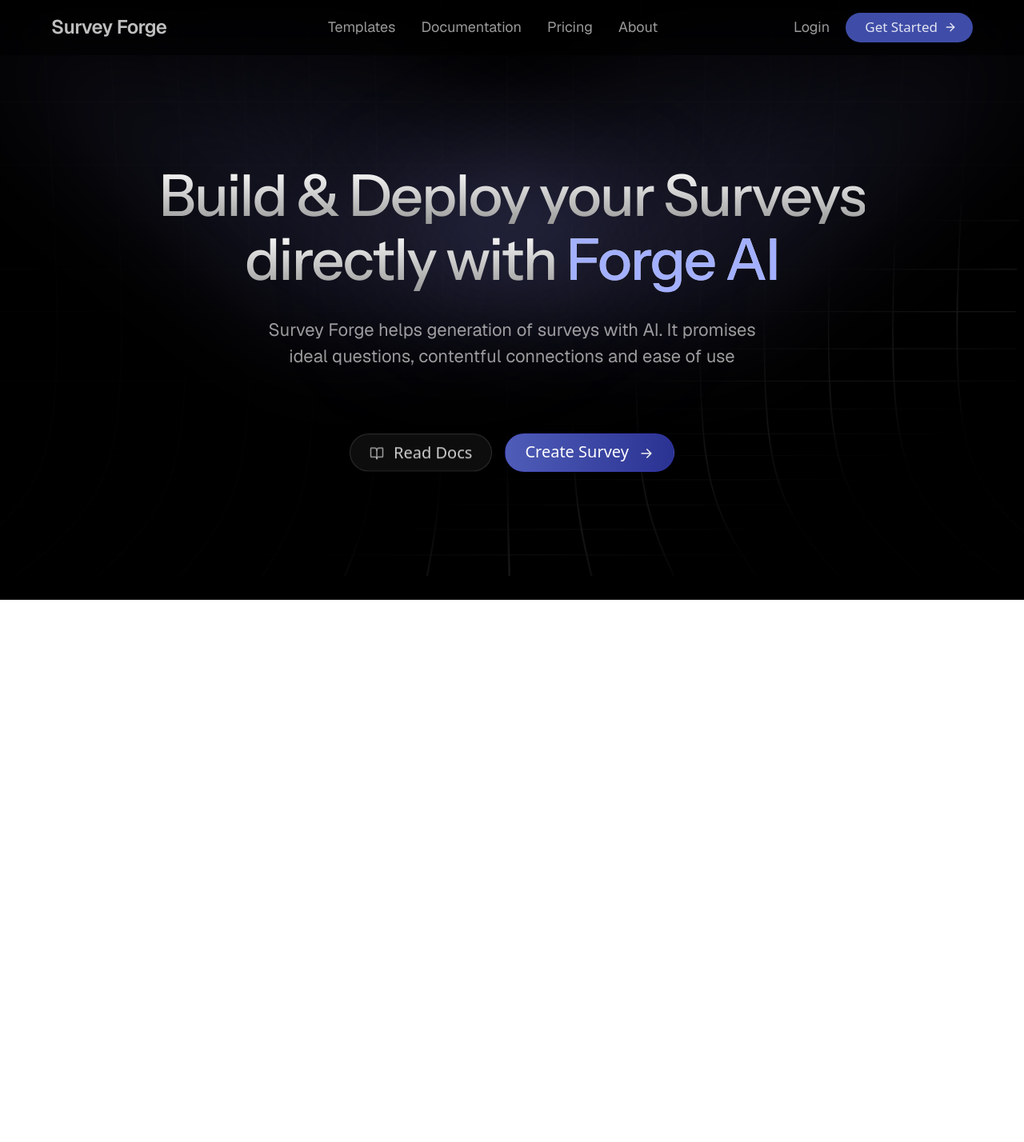
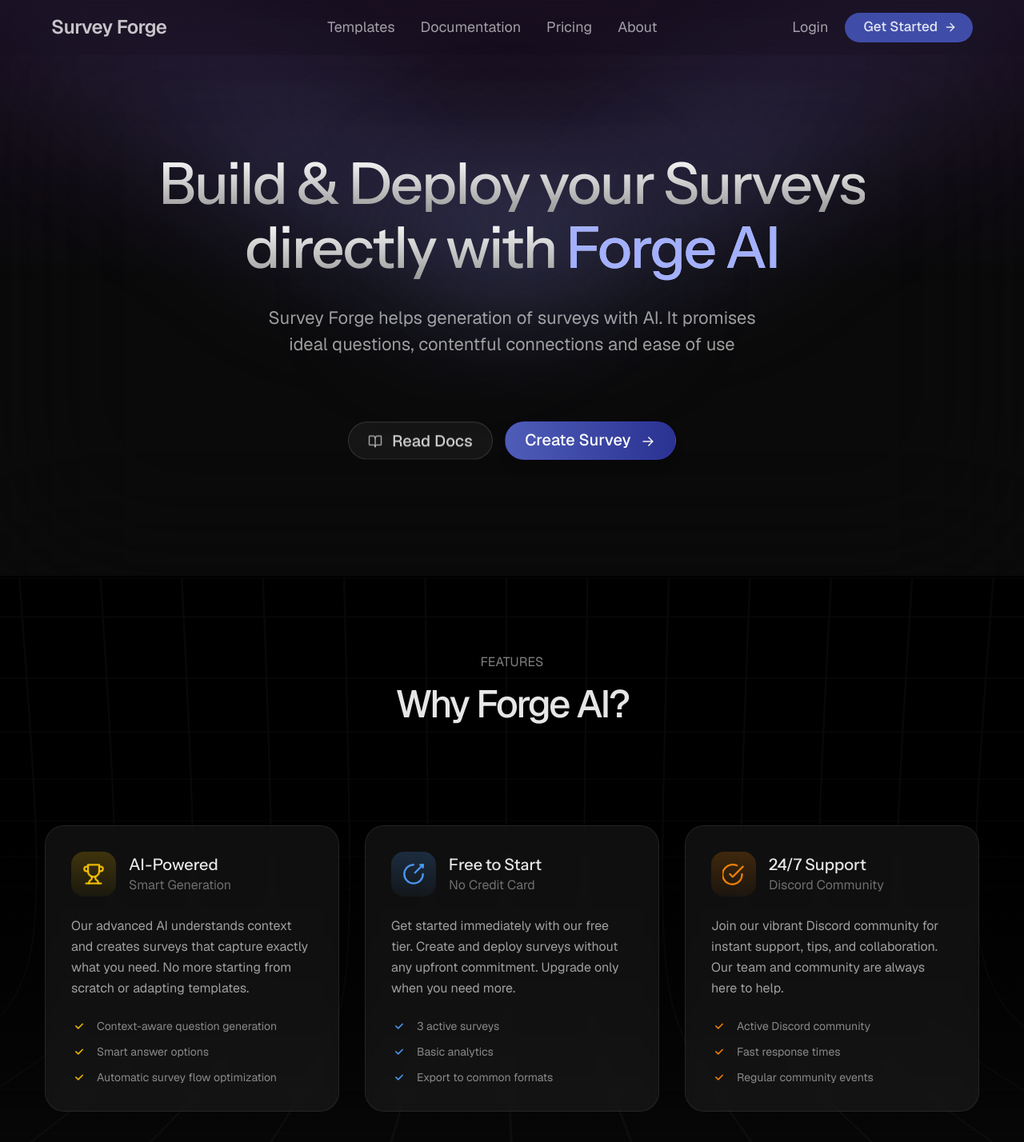
Before and after one commit to shashwtd/survey-forge, a Next.js app: page / in a window 1280 px wide. Shown: the top 1428 px of the page at 80% size. Before the commit the page ends 800 px from the top, so only its background shows below. Built offline with nearby package versions, Linux system fonts and the light colour scheme; no server answers.

Commit message:
improved homepage

```diff
--- a/src/app/layout.tsx
+++ b/src/app/layout.tsx
@@ -2,6 +2,7 @@ import type { Metadata } from "next";
 import { Geist, Instrument_Sans } from "next/font/google";
 import "./globals.css";
 import Header from "@/components/Header";
+import Footer from "@/components/Footer";
 
 const instrumentSans = Instrument_Sans({
   variable: "--font-instrument-sans",
@@ -30,10 +31,11 @@ export default function RootLayout({
   return (
     <html lang="en">
       <body
-        className={`${geistSans.variable} ${instrumentSans.variable} antialiased`}
+        className={`${geistSans.variable} ${instrumentSans.variable} antialiased font-sans!`}
       >
         <Header />
-        {children}
+        <main>{children}</main>
+        <Footer />
       </body>
     </html>
   );
--- a/src/app/page.tsx
+++ b/src/app/page.tsx
@@ -3,30 +3,113 @@
 import React, { useEffect, useRef } from "react";
 import Image from "next/image";
 import Link from "next/link";
-import { LucideBookOpen } from "lucide-react";
+import { LucideBookOpen, Trophy } from "lucide-react";
 import gsap from "gsap";
 import { SlowMo } from "gsap/all";
 
 gsap.registerPlugin(SlowMo);
 
+const FeatureCard = ({
+    title,
+    subtitle,
+    description,
+    icon: Icon,
+    features,
+    color,
+}: {
+    title: string;
+    subtitle: string;
+    description: string;
+    icon: React.ComponentType<{ className?: string }>;
+    features: string[];
+    color: "yellow" | "blue" | "orange";
+}) => {
+    const colorMap = {
+        yellow: "from-yellow-400/20 to-yellow-400/5 border-yellow-400/20 text-yellow-400/90",
+        blue: "from-blue-400/20 to-blue-400/5 border-blue-400/20 text-blue-400/90",
+        orange: "from-orange-400/20 to-orange-400/5 border-orange-400/20 text-orange-400/90",
+    };
+
+    return (
+        <div className="group relative select-none">
+            <div
+                className={`absolute inset-0 bg-gradient-to-r ${colorMap[color]
+                    .replace("from-", "from-")
+                    .replace(
+                        "to-",
+                        "to-"
+                    )} rounded-3xl blur-xl opacity-0 group-hover:opacity-40 transition-opacity duration-500`}
+            ></div>
+            <div className="relative flex flex-col gap-6 p-8 rounded-3xl bg-white/6 border border-white/8 backdrop-blur-sm hover:bg-white/[0.05] transition-all duration-300">
+                <div className="flex items-center gap-4">
+                    <div
+                        className={`flex items-center justify-center w-14 h-14 rounded-2xl bg-gradient-to-b ${colorMap[color]}`}
+                    >
+                        <Icon className="size-7" />
+                    </div>
+                    <div>
+                        <h3 className="text-xl font-medium text-white/90 font-instrument-sans">
+                            {title}
+                        </h3>
+                        <p className="text-white/40 font-geist">{subtitle}</p>
+                    </div>
+                </div>
+                <p className="text-white/60 font-geist leading-relaxed">
+                    {description}
+                </p>
+                <ul className="space-y-3">
+                    {features.map((feature, index) => (
+                        <li
+                            key={index}
+                            className="flex items-center gap-3 text-sm text-white/50"
+                        >
+                            <svg
+                                className={`size-5 ${colorMap[color]}`}
+                                viewBox="0 0 24 24"
+                                fill="none"
+                                xmlns="http://www.w3.org/2000/svg"
+                            >
+                                <path
+                                    d="M7 12L10.5 15.5L17 9"
+                                    stroke="currentColor"
+                                    strokeWidth="2"
+                                    strokeLinecap="round"
+                                    strokeLinejoin="round"
+                                />
+                            </svg>
+                            {feature}
+                        </li>
+                    ))}
+                </ul>
+            </div>
+        </div>
+    );
+};
+
 export default function Home() {
-    const gridContainerRef = useRef<HTMLDivElement>(null);
+    const surveyPreviewRef = useRef<HTMLDivElement>(null);
+    const statsRef = useRef<HTMLDivElement>(null);
 
     useEffect(() => {
         const ctx = gsap.context(() => {
-            const tl = gsap.timeline({ repeat: -1 });
+            // Survey preview floating animation
+            gsap.to(surveyPreviewRef.current, {
+                y: 20,
+                duration: 2,
+                repeat: -1,
+                yoyo: true,
+                ease: "power1.inOut",
+            });
 
-            tl.fromTo(
-                gridContainerRef.current,
-                {
-                    "--gradient-position": "-50%",
-                },
-                {
-                    "--gradient-position": "55%",
-                    duration: 7,
-                    ease: "slow(0.5,0.1,false)",
-                }
-            );
+            // Stats reveal animation
+            gsap.from(statsRef.current?.children || [], {
+                opacity: 0,
+                y: 20,
+                duration: 0.8,
+                stagger: 0.2,
+                ease: "power2.out",
+                delay: 0.5,
+            });
         });
 
         return () => ctx.revert();
@@ -34,35 +117,12 @@ export default function Home() {
 
     return (
         <main className="w-screen h-auto bg-black flex flex-col items-center justify-center">
-            <section className="w-full h-[750px] pt-12 flex flex-col items-center justify-center bg-black relative overflow-hidden">
-                <div
-                    ref={gridContainerRef}
-                    id="grid-container"
-                    className="absolute w-screen h-auto aspect-video top-0 max-w-[1536px] opacity-15 overflow-hidden"
-                    style={
-                        {
-                            "--gradient-position": "-100%",
-                            WebkitMaskImage:
-                                "linear-gradient(to bottom right, #0002 0%, #0002 calc(35% + var(--gradient-position)), black calc(45% + var(--gradient-position)), #0002 calc(55% + var(--gradient-position)))",
-                            maskImage:
-                                "linear-gradient(to bottom right, #0002 0%, #0002 calc(35% + var(--gradient-position)), black calc(45% + var(--gradient-position)), #0002 calc(55% + var(--gradient-position)))",
-                        } as React.CSSProperties
-                    }
-                >
-                    <Image
-                        unoptimized
-                        src="/assets/grid-max.png"
-                        alt="Grid Pattern"
-                        fill
-                        className="object-cover"
-                        style={{
-                            objectPosition: "center -48px",
-                        }}
-                    />
-                </div>
+            <section className="w-full bg-[#0a0a0a] h-screen max-h-[720px] flex flex-col items-center justify-center relative overflow-hidden pt-12">
+                {/* Background gradient with blur */}
+                <div className="absolute inset-0 bg-gradient-to-b from-purple-500/10 via-transparent to-transparent backdrop-blur-[100px] pointer-events-none"></div>
 
                 {/* Light beams container limited to 1440px */}
-                <div className="absolute w-full max-w-[1560px] h-full left-1/2 transform -translate-x-1/2 pointer-events-none overflow-visible">
+                <div className="absolute w-full max-w-[1560px] h-full left-1/2 transform -translate-x-1/2 -top-8 pointer-events-none overflow-visible">
                     {/* Left light beam */}
                     <div className="absolute -left-20 w-max h-max overflow-visible">
                         <Image
@@ -148,7 +208,7 @@ export default function Home() {
                         ease of use
                     </h4>
                 </div>
-                <div className="flex items-center justify-center w-max h-max mt-12 z-10">
+                <div className="flex flex-col items-center justify-center w-full h-max mt-12 z-10">
                     <div className="flex gap-4 mt-8">
                         <Link
                             href="/documentation"
@@ -165,7 +225,8 @@ export default function Home() {
                             href="/app"
                             className="group rounded-full cursor-pointer flex items-center justify-center gap-3 px-6 pb-2.5 pt-2 text-white text-xl font-medium shadow-lg border border-indigo-600/20 transition-all duration-300 relative overflow-hidden"
                             style={{
-                                background: "linear-gradient(to right, #4f5db8, #2a3292)",
+                                background:
+                                    "linear-gradient(to right, #4f5db8, #2a3292)",
                             }}
                         >
                             <span className="absolute inset-0 bg-gradient-to-r from-indigo-500/0 via-indigo-400/40 to-indigo-500/0 translate-x-[-100%] group-hover:translate-x-[100%] transition-transform duration-700"></span>
@@ -189,6 +250,116 @@ export default function Home() {
                     </div>
                 </div>
             </section>
+
+            {/* Features Section */}
+            <section className="w-full py-24 bg-gradient-to-b from-black to-neutral-950 pb-40 relative overflow-hidden">
+                <div className="absolute inset-0 bg-[url('/assets/grid_pattern.png')] bg-no-repeat bg-[center_top] opacity-20"></div>
+                <div className="max-w-[1200px] mx-auto px-4">
+                    <div className="flex flex-col items-center justify-center pb-12 gap-4">
+                        <p className="text-white/50 font-sans text-base text-center max-w-3xl mx-auto">
+                            FEATURES
+                        </p>
+
+                        <h2 className="font-medium tracking-tighter text-4xl lg:text-5xl font-sans text-white/90 text-center">
+                            Why Forge AI?
+                        </h2>
+                    </div>
+
+                    <p className="text-white/60 font-geist text-xl text-center max-w-3xl mx-auto mb-20"></p>
+                    <div className="grid grid-cols-1 md:grid-cols-3 gap-8">
+                        <FeatureCard
+                            title="AI-Powered"
+                            subtitle="Smart Generation"
+                            description="Our advanced AI understands context and creates surveys that capture exactly what you need. No more starting from scratch or adapting templates."
+                            icon={Trophy}
+                            color="yellow"
+                            features={[
+                                "Context-aware question generation",
+                                "Smart answer options",
+                                "Automatic survey flow optimization",
+                            ]}
+                        />
+
+                        <FeatureCard
+                            title="Free to Start"
+                            subtitle="No Credit Card"
+                            description="Get started immediately with our free tier. Create and deploy surveys without any upfront commitment. Upgrade only when you need more."
+                            icon={({ className }: { className?: string }) => (
+                                <svg
+                                    className={className}
+                                    viewBox="0 0 24 24"
+                                    fill="none"
+                                    xmlns="http://www.w3.org/2000/svg"
+                                >
+                                    <path
+                                        d="M12 2C6.48 2 2 6.48 2 12C2 17.52 6.48 22 12 22C17.52 22 22 17.52 22 12"
+                                        stroke="currentColor"
+                                        strokeWidth="2"
+                                        strokeLinecap="round"
+                                        strokeLinejoin="round"
+                                    />
+                                    <path
+                                        d="M22 2L13.5 10.5"
+                                        stroke="currentColor"
+                                        strokeWidth="2"
+                                        strokeLinecap="round"
+                                        strokeLinejoin="round"
+                                    />
+                                    <path
+                                        d="M19 2H22V5"
+                                        stroke="currentColor"
+                                        strokeWidth="2"
+                                        strokeLinecap="round"
+                                        strokeLinejoin="round"
+                                    />
+                                </svg>
+                            )}
+                            color="blue"
+                            features={[
+                                "3 active surveys",
+                                "Basic analytics",
+                                "Export to common formats",
+                            ]}
+                        />
+
+                        <FeatureCard
+                            title="24/7 Support"
+                            subtitle="Discord Community"
+                            description="Join our vibrant Discord community for instant support, tips, and collaboration. Our team and community are always here to help."
+                            icon={({ className }: { className?: string }) => (
+                                <svg
+                                    className={className}
+                                    viewBox="0 0 24 24"
+                                    fill="none"
+                                    xmlns="http://www.w3.org/2000/svg"
+                                >
+                                    <path
+                                        d="M21.0001 12.07V13C20.9975 15.2144 20.2042 17.3556 18.7704 19.0892C17.3366 20.8227 15.3466 22.0564 13.1449 22.5947C10.9432 23.1331 8.63312 22.9461 6.53984 22.0591C4.44656 21.1721 2.69644 19.6354 1.55972 17.6988C0.422996 15.7622 -0.0612131 13.522 0.19494 11.2978C0.451093 9.07358 1.43829 6.98558 3.0091 5.32141C4.57992 3.65724 6.64058 2.50505 8.89043 2.04965C11.1403 1.59425 13.4574 1.85878 15.5401 2.80007"
+                                        stroke="currentColor"
+                                        strokeWidth="2"
+                                        strokeLinecap="round"
+                                        strokeLinejoin="round"
+                                    />
+                                    <path
+                                        d="M22 4L11 15L8 12"
+                                        stroke="currentColor"
+                                        strokeWidth="2"
+                                        strokeLinecap="round"
+                                        strokeLinejoin="round"
+                                    />
+                                </svg>
+                            )}
+                            color="orange"
+                            features={[
+                                "Active Discord community",
+                                "Fast response times",
+                                "Regular community events",
+                            ]}
+                        />
+                    </div>
+                </div>
+            </section>
+
         </main>
     );
 }
--- a/src/components/Header.tsx
+++ b/src/components/Header.tsx
@@ -72,7 +72,7 @@ const Header: React.FC = () => {
             className={`text-white py-3 backdrop-blur-2xl px-16 fixed w-full top-0 z-50 select-none ${
                 isDashbaordRoute
                     ? "border-b border-white/15 bg-neutral-950"
-                    : "bg-black/50"
+                    : "bg-black/5"
             }`}
         >
             <div className=" mx-auto flex items-center justify-between max-w-[1560px] ">
```
